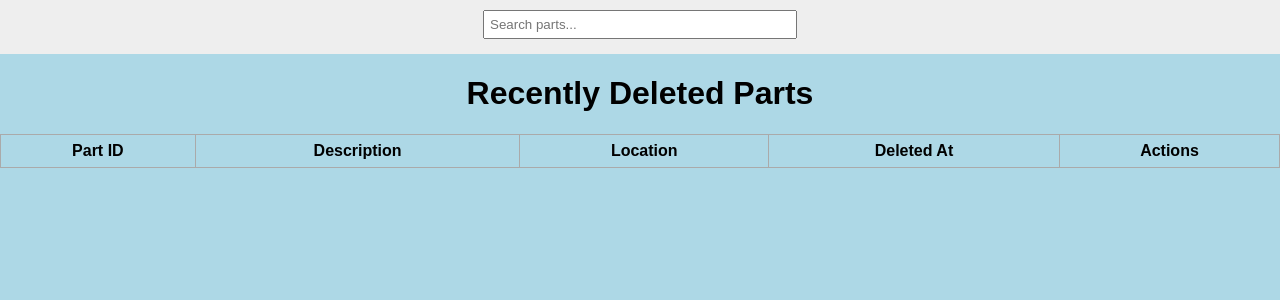
After one commit to ndemarco/parts-locator, a Flask app: page /deleted in a window 1280 px wide. The commit adds this page. Shown: the top 300 px of the page. Run offline with Flask 3, Linux system fonts and the light colour scheme; lists and menus that the app fills with data are empty.

Commit message:
added lots of features (megacommit - oops!)

```diff
--- a/locator.py
+++ b/locator.py
@@ -1,5 +1,5 @@
 import os
-from flask import Flask, render_template, request, redirect
+from flask import Flask, render_template, request, redirect, jsonify
 from flask_sqlalchemy import SQLAlchemy
 from datetime import datetime, timezone
 
@@ -7,12 +7,15 @@ app = Flask(__name__, instance_relative_config=True)
 app.config['SQLALCHEMY_DATABASE_URI'] = 'sqlite:///' + os.path.join(app.instance_path, 'workshop-parts.db')
 db = SQLAlchemy(app)
 
+from sqlalchemy import DateTime
+
 class Parts(db.Model):
     id = db.Column(db.Integer, primary_key=True)
     description = db.Column(db.String(200), nullable=False)
     location = db.Column(db.String(200), nullable=False)
     mcmaster_id = db.Column(db.String(15))
     date_created = db.Column(db.DateTime, default=lambda: datetime.now(timezone.utc))
+    deleted_at = db.Column(db.DateTime, nullable=True)
 
     def __repr__(self):
         return f"<Part {self.id}: {self.description}>"
@@ -24,7 +27,6 @@ def index():
         part_location = request.form['location']
         new_part = Parts(description=part_description, location=part_location)
 
-
         try:
             db.session.add(new_part)
             db.session.commit()
@@ -33,19 +35,22 @@ def index():
             return "There was an issue adding your new part."
 
     else:
-        parts = Parts.query.order_by(Parts.date_created).all()
+        parts = Parts.query.filter(Parts.deleted_at == None).order_by(Parts.date_created).all()
         return render_template('index.html', parts=parts)
+
 
 @app.route('/delete/<int:id>')
 def delete(id):
-    part_to_delete = Parts.query.get_or_404(id)
+    part = Parts.query.get_or_404(id)
+
+    part.deleted_at = datetime.now(timezone.utc)
 
     try:
-        db.session.delete(part_to_delete)
         db.session.commit()
         return redirect('/')
     except:
-        return "There was a problem deleting the part."
+        return "There was a problem marking the part as deleted."
+
 
 @app.route('/update/<int:id>', methods=['GET', 'POST'])
 def update(id):
@@ -61,6 +66,70 @@ def update(id):
     else:
         return render_template('update.html', part=part)
 
+@app.route('/search')
+def search():
+    query = request.args.get('q', '')
+    if query:
+        results = Parts.query.filter(Parts.description.ilike(f'%{query}%')).order_by(Parts.date_created).all()
+    else:
+        results = []
+
+    return render_template('search.html', query=query, results=results)
+
+@app.route('/api/search')
+def api_search():
+    query = request.args.get('q', '')
+    if not query:
+        return {"results": []}
+
+    matches = Parts.query.filter(
+        Parts.description.ilike(f"%{query}%")
+    ).order_by(Parts.date_created).limit(10).all()
+
+    return {
+        "results": [
+            {
+                "id": p.id,
+                "description": p.description,
+                "location": p.location,
+                "created": p.date_created.strftime("%Y-%m-%d")
+            }
+            for p in matches
+        ]
+    }
+
+@app.route('/update-inline/<int:id>', methods=['POST'])
+def update_inline(id):
+    data = request.get_json()
+    part = Parts.query.get_or_404(id)
+
+    part.description = data.get('description', part.description)
+    part.location = data.get('location', part.location)
+
+    try:
+        db.session.commit()
+        return jsonify({'success': True})
+    except:
+        return jsonify({'success': False}), 500
+
+@app.route('/deleted')
+def view_deleted():
+    deleted_parts = Parts.query.filter(Parts.deleted_at != None).order_by(Parts.deleted_at.desc()).all()
+    return render_template('deleted.html', parts=deleted_parts)
+
+@app.route('/undelete/<int:id>', methods=['POST'])
+def undelete(id):
+    part = Parts.query.get_or_404(id)
+    part.deleted_at = None
+
+    try:
+        db.session.commit()
+        return redirect('/')
+    except:
+        return "There was a problem restoring the part."
+
+
+
 if __name__ == "__main__":
     os.makedirs(app.instance_path, exist_ok=True)
 
--- a/static/css/main.css
+++ b/static/css/main.css
@@ -44,3 +44,13 @@ table input[type="submit"] {
     white-space: normal;
     word-break: break-word;
 }
+
+.deleted-row {
+    background-color: #f9f9f9;
+    color: #888;
+}
+
+.deleted-row td::before {
+    content: "⚠ ";
+    color: orange;
+}
--- a/templates/base.html
+++ b/templates/base.html
@@ -7,7 +7,51 @@
         <link rel="stylesheet" href="{{ url_for('static', filename='css/main.css') }}">
         {% block head %}{% endblock %}
     </head>
+    <script>
+    document.addEventListener('DOMContentLoaded', function () {
+        const searchBox = document.getElementById('live-search');
+        const resultsBox = document.getElementById('live-results');
+
+        let timeout = null;
+
+        searchBox.addEventListener('input', function () {
+            clearTimeout(timeout);
+            const query = searchBox.value;
+
+            if (query.length < 2) {
+                resultsBox.innerHTML = '';
+                return;
+            }
+
+            timeout = setTimeout(() => {
+                fetch(`/api/search?q=${encodeURIComponent(query)}`)
+                    .then(response => response.json())
+                    .then(data => {
+                        if (!data.results.length) {
+                            resultsBox.innerHTML = '<p style="text-align:left; margin:0.5em;">No results</p>';
+                            return;
+                        }
+
+                        resultsBox.innerHTML = data.results.map(part => `
+                            <a href="/update/${part.id}" style="text-decoration: none; color: inherit;">
+                                <div style="padding: 5px; border-bottom: 1px solid #ccc;">
+                                    <strong>${part.description}</strong><br>
+                                    <small>${part.location} – ${part.created}</small>
+                                </div>
+                            </a>
+                        `).join('');
+                    });
+            }, 300); // debounce time
+        });
+    });
+</script>
+
     <body>
-            {% block body %}{% endblock %}
+        <header style="background: #eee; padding: 10px; text-align: center;">
+            <input type="text" id="live-search" placeholder="Search parts..." style="width: 300px; padding: 5px;">
+            <div id="live-results" style="background:white; max-height: 200px; overflow-y: auto; margin-top: 5px;"></div>
+        </header>
+
+    {% block body %}{% endblock %}
     </body>
 </html>
--- /dev/null
+++ b/templates/deleted.html
@@ -0,0 +1,33 @@
+{% extends 'base.html' %}
+
+{% block head %}
+<title>Deleted Parts</title>
+{% endblock %}
+
+{% block body %}
+    <div class="description">
+        <h1 style="text-align: center">Recently Deleted Parts</h1>
+        <table>
+            <tr>
+                <th>Part ID</th>
+                <th>Description</th>
+                <th>Location</th>
+                <th>Deleted At</th>
+                <th>Actions</th>
+            </tr>
+            {% for part in parts %}
+            <tr class="deleted-row">
+                <td>{{ part.id }}</td>
+                <td class="wrap-text">{{ part.description }}</td>
+                <td>{{ part.location }}</td>
+                <td>{{ part.deleted_at.strftime("%Y-%m-%d %H:%M") }}</td>
+                <td>
+                    <form action="/undelete/{{ part.id }}" method="post">
+                        <button type="submit">Undo</button>
+                    </form>
+                </td>
+            </tr>
+            {% endfor %}
+        </table>
+    </div>
+{% endblock %}
```
Also changed, not shown: templates/index.html (+74 -4 lines), templates/search.html (added, +15 -0 lines).
